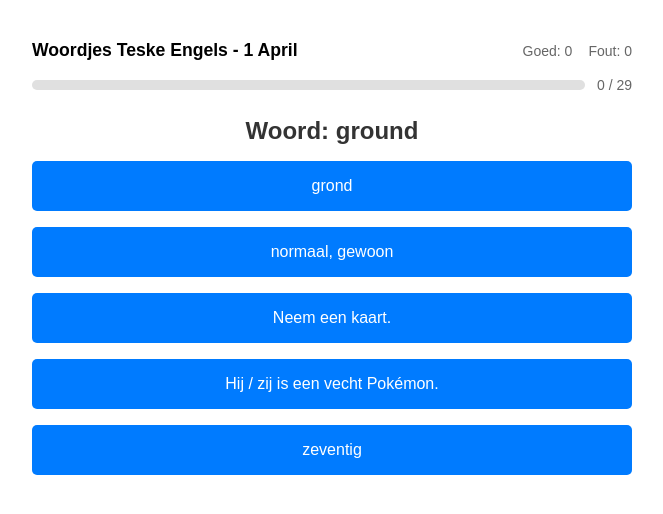
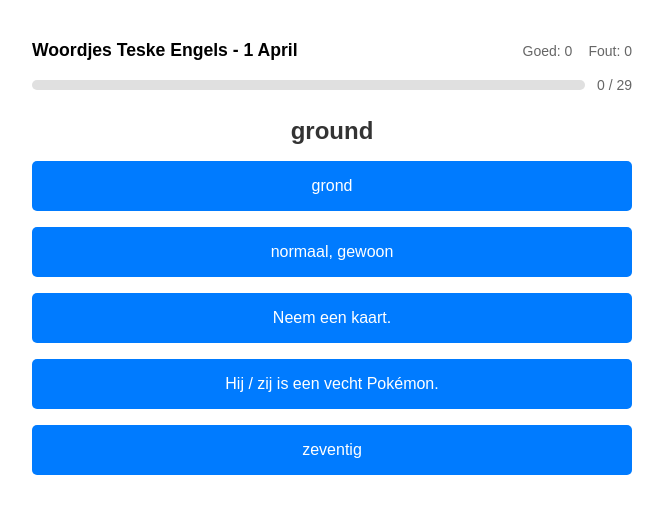
Before and after one commit to rullzer/woordjes, a SvelteKit app: page /game/9cdc5aab-076c-4bb3-8bef-a5681dbfd44a in a window 1280 px wide. Shown: the top 514 px of the page, without its empty margins (308-971 px from the left). Built offline with nearby package versions, Linux system fonts and the light colour scheme.

Commit message:
feat: remove woord prefix

```diff
--- a/src/routes/game/[wordlist]/+page.svelte
+++ b/src/routes/game/[wordlist]/+page.svelte
@@ -82,7 +82,7 @@
 
 		{#if currentWord}
 		<div class="word">
-			<h2>Woord: {currentWord.word}</h2>
+			<h2>{currentWord.word}</h2>
 		</div>
 		<div class="options">
 			{#each options as option (option)}
```
